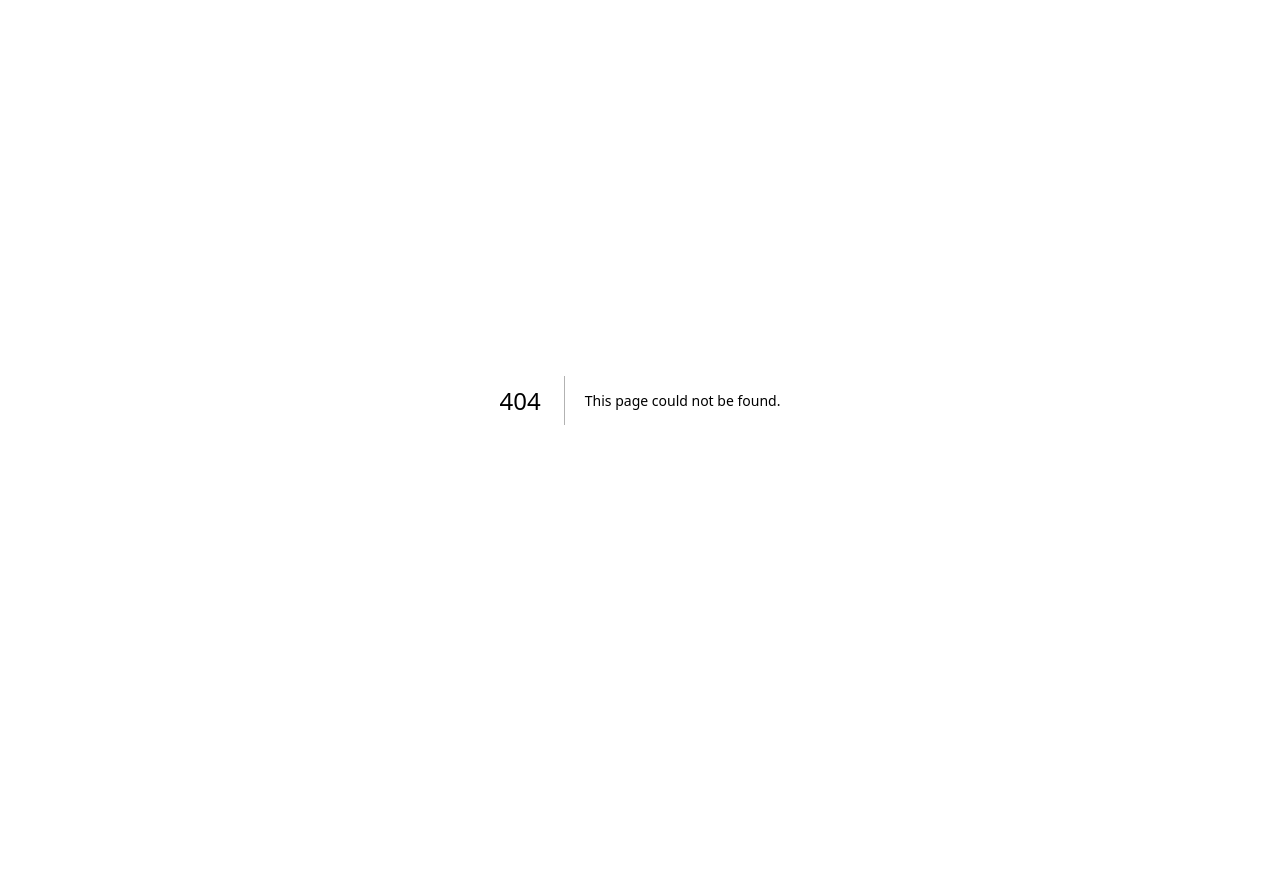
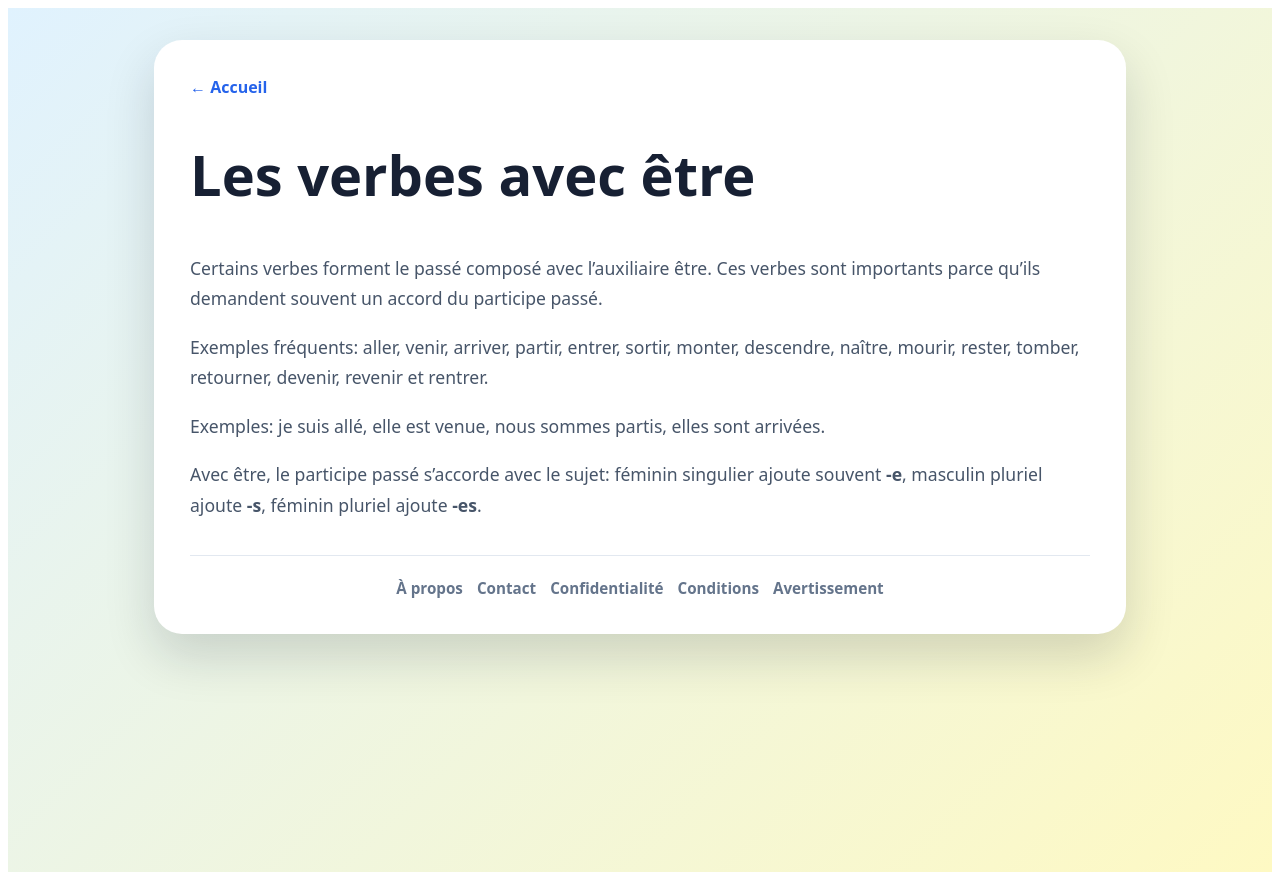
Before and after one commit to ossthun/machinepc, a Next.js app: page /verbes-avec-etre in a window 1280 px wide. Before the commit this address had no page. Before the commit the page ends 800 px from the top, so only its background shows below. Built offline with nearby package versions, Linux system fonts and the light colour scheme.

Commit message:
Add page for verbs with être in French

```diff
--- /dev/null
+++ b/pages/verbes-avec-etre.js
@@ -0,0 +1,27 @@
+import SiteLayout from "../components/SiteLayout";
+
+export default function Page() {
+  return (
+    <SiteLayout title="Les verbes avec être">
+      <p>
+        Certains verbes forment le passé composé avec l’auxiliaire être. Ces
+        verbes sont importants parce qu’ils demandent souvent un accord du
+        participe passé.
+      </p>
+      <p>
+        Exemples fréquents: aller, venir, arriver, partir, entrer, sortir,
+        monter, descendre, naître, mourir, rester, tomber, retourner, devenir,
+        revenir et rentrer.
+      </p>
+      <p>
+        Exemples: je suis allé, elle est venue, nous sommes partis, elles sont
+        arrivées.
+      </p>
+      <p>
+        Avec être, le participe passé s’accorde avec le sujet: féminin singulier
+        ajoute souvent <strong>-e</strong>, masculin pluriel ajoute{" "}
+        <strong>-s</strong>, féminin pluriel ajoute <strong>-es</strong>.
+      </p>
+    </SiteLayout>
+  );
+}
```
